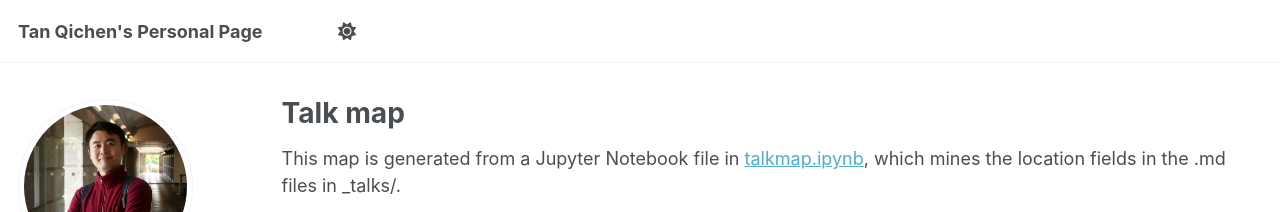
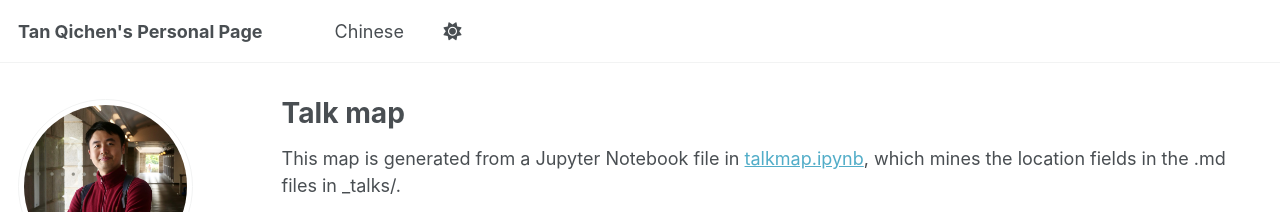
Before and after one commit to tylertam98/tylertam98.github.io, a Jekyll site: the page built from _pages/talkmap.html, in a window 1280 px wide. Shown: the top 212 px of the page. Built offline with Jekyll 4.4.1, drawn with Linux system fonts in a browser that asks for light colours; nearby versions of some CDN libraries; some web fonts are replaced.

Commit message:
Update navigation.yml

```diff
--- a/_data/navigation.yml
+++ b/_data/navigation.yml
@@ -23,8 +23,8 @@ main:
   # - title: "Blog Posts"
   #   url: /year-archive/
 
-  # - title: "CV"
-  #   url: /cv/
+  - title: "Chinese"
+    url: /cv/
 
   # - title: "CV"
   #   url: /cv-json/
```
